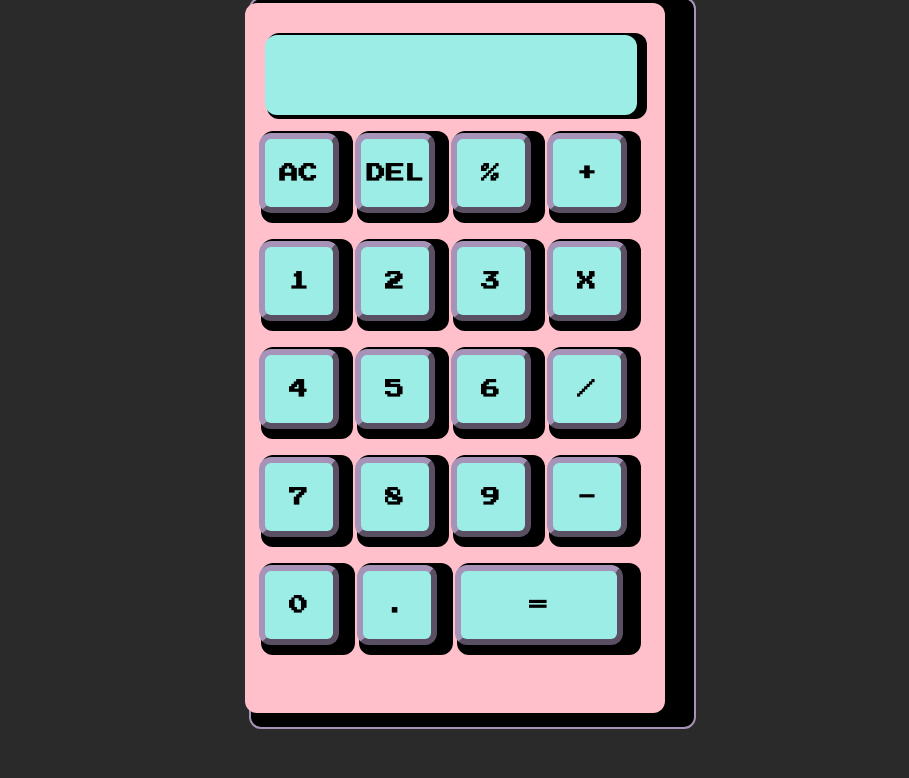
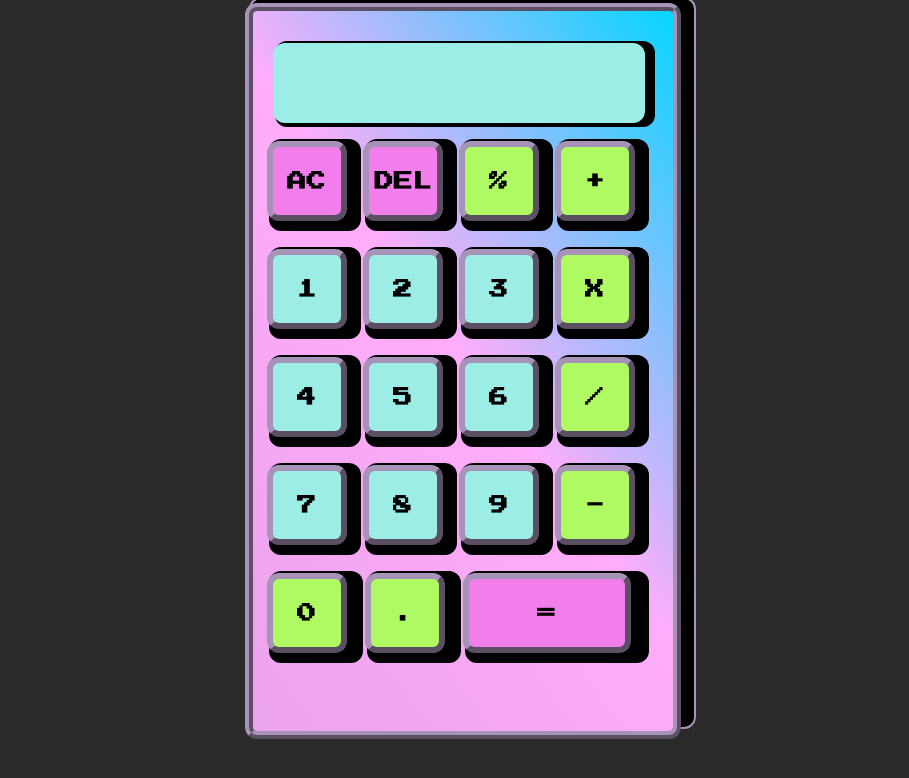
Before and after one commit to lynnr940/calculator-project, a plain HTML site: page index.html in a window 1280 px wide. Shown: the part 298-1076 px from the top of the page, without its empty margins (168-1077 px from the left). Drawn offline with Linux system fonts and the light colour scheme.

Commit message:
adds further styling to the calculator

```diff
--- a/index.html
+++ b/index.html
@@ -83,10 +83,10 @@
         </div>
         <div class="row5">
           <div class="button-container">
-            <button class="number" id="0" value="0">0</button>
+            <button class="number zero" id="0" value="0">0</button>
           </div>
           <div class="button-container">
-            <button class="number" id="." value=".">.</button>
+            <button class="number period" id="." value=".">.</button>
           </div>
           <div class="button-container equals-container">
             <button class="equals" id="=" value="=">=</button>
--- a/styles.css
+++ b/styles.css
@@ -42,16 +42,25 @@ body {
 }
 
 .calculator {
-  background-color: pink;
+  background: rgb(235, 162, 237);
+  background: linear-gradient(
+    54deg,
+    rgba(235, 162, 237, 1) 0%,
+    rgba(255, 173, 251, 1) 51%,
+    rgba(7, 213, 255, 1) 100%
+  );
   display: flex;
   flex: wrap;
   flex-direction: column;
   width: 400px;
-  height: 680px;
+  height: 690px;
   padding: 10px;
   padding-top: 20px;
   border-radius: 12px;
   margin-left: -10px;
+  border-style:ridge;
+  border-width: 8px;
+  border-color: rgb(166, 147, 183);
 }
 
 .display {
@@ -118,6 +127,7 @@ button,
 }
 .equals {
   width: 168px;
+  background-color: rgb(242, 126, 236);
 }
 
 button {
@@ -131,3 +141,14 @@ button:focus {
   background-color: rgb(99, 164, 157);
   transform: translate(12px, 6px);
 }
+
+.operator,
+.zero,
+.period {
+  background-color: rgb(175, 250, 99);
+}
+
+#AC,
+#DEL {
+  background-color: rgb(242, 126, 236);
+}
```
